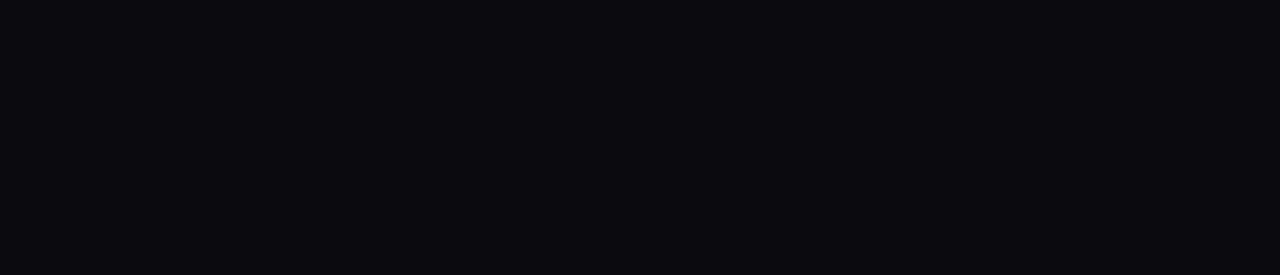
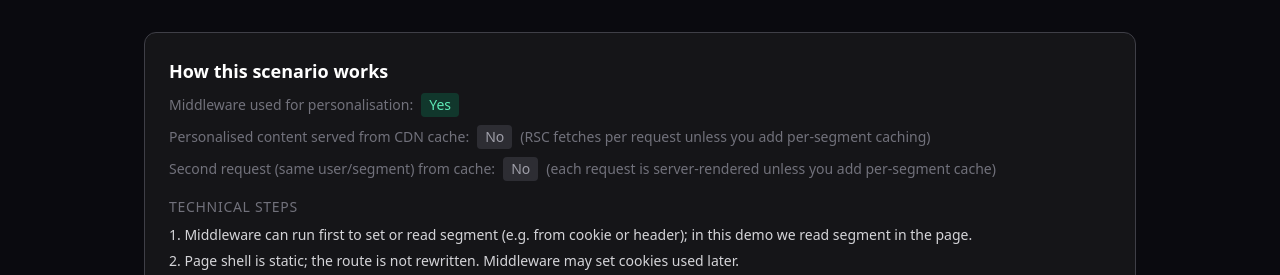
Before and after one commit to gjshah7254/personalisation-scenarios, a Next.js app: page /scenario-4 in a window 1280 px wide. Shown: the part 525-800 px from the top of the page. Built offline with nearby package versions, Linux system fonts and the light colour scheme; no server answers.

Commit message:
Added some technical explanation

```diff
--- /dev/null
+++ b/src/app/components/ScenarioExplanation.tsx
@@ -0,0 +1,77 @@
+interface ScenarioExplanationProps {
+  title: string;
+  middlewareUsed: boolean;
+  contentServedFromCdn: boolean;
+  contentServedFromCdnNote?: string;
+  secondRequestFromCache: boolean;
+  secondRequestFromCacheNote?: string;
+  steps: string[];
+}
+
+export function ScenarioExplanation({
+  title,
+  middlewareUsed,
+  contentServedFromCdn,
+  contentServedFromCdnNote,
+  secondRequestFromCache,
+  secondRequestFromCacheNote,
+  steps,
+}: ScenarioExplanationProps) {
+  return (
+    <section className="rounded-xl border border-zinc-700 bg-zinc-900/80 p-6">
+      <h2 className="text-lg font-semibold text-white">{title}</h2>
+      <div className="mt-2 flex flex-wrap items-center gap-x-4 gap-y-2 text-sm">
+        <span className="flex items-center gap-2">
+          <span className="text-zinc-500">Middleware used for personalisation:</span>
+          <span
+            className={
+              middlewareUsed
+                ? "rounded bg-emerald-500/20 px-2 py-0.5 font-medium text-emerald-300"
+                : "rounded bg-zinc-600/40 px-2 py-0.5 font-medium text-zinc-400"
+            }
+          >
+            {middlewareUsed ? "Yes" : "No"}
+          </span>
+        </span>
+        <span className="flex items-center gap-2">
+          <span className="text-zinc-500">Personalised content served from CDN cache:</span>
+          <span
+            className={
+              contentServedFromCdn
+                ? "rounded bg-emerald-500/20 px-2 py-0.5 font-medium text-emerald-300"
+                : "rounded bg-zinc-600/40 px-2 py-0.5 font-medium text-zinc-400"
+            }
+          >
+            {contentServedFromCdn ? "Yes" : "No"}
+          </span>
+          {contentServedFromCdnNote && (
+            <span className="text-zinc-500">({contentServedFromCdnNote})</span>
+          )}
+        </span>
+        <span className="flex items-center gap-2">
+          <span className="text-zinc-500">Second request (same user/segment) from cache:</span>
+          <span
+            className={
+              secondRequestFromCache
+                ? "rounded bg-emerald-500/20 px-2 py-0.5 font-medium text-emerald-300"
+                : "rounded bg-zinc-600/40 px-2 py-0.5 font-medium text-zinc-400"
+            }
+          >
+            {secondRequestFromCache ? "Yes" : "No"}
+          </span>
+          {secondRequestFromCacheNote && (
+            <span className="text-zinc-500">({secondRequestFromCacheNote})</span>
+          )}
+        </span>
+      </div>
+      <h3 className="mt-4 text-sm font-medium uppercase tracking-wider text-zinc-500">
+        Technical steps
+      </h3>
+      <ol className="mt-2 list-inside list-decimal space-y-1.5 text-sm text-zinc-300">
+        {steps.map((step, i) => (
+          <li key={i}>{step}</li>
+        ))}
+      </ol>
+    </section>
+  );
+}
--- a/src/app/scenario-1/page.tsx
+++ b/src/app/scenario-1/page.tsx
@@ -1,6 +1,7 @@
 import Link from "next/link";
 import { getUserIdFromCookie } from "@/lib/cookies";
 import { getUserById } from "@/lib/users";
+import { ScenarioExplanation } from "@/app/components/ScenarioExplanation";
 import { StaticBuildTimeBlock } from "@/app/components/StaticBuildTimeBlock";
 import { PersonalisedBlock } from "./PersonalisedBlock";
 
@@ -29,6 +30,24 @@ export default async function Scenario1Page() {
         </h2>
         <PersonalisedBlock user={user} />
       </div>
+
+      <ScenarioExplanation
+        title="How this scenario works"
+        middlewareUsed={false}
+        contentServedFromCdn={false}
+        contentServedFromCdnNote="server-rendered per request"
+        secondRequestFromCache={false}
+        secondRequestFromCacheNote="each request is server-rendered"
+        steps={[
+          "Request hits the Next.js server (no middleware runs for this route).",
+          "Page is rendered as a Server Component (RSC).",
+          "Server reads the user/segment from cookies (e.g. personalisation-user-id, personalisation-segment).",
+          "Server looks up the user (e.g. from mock data) and chooses the variant (Segment A or B).",
+          "Personalised block is rendered on the server with the chosen variant.",
+          "Full HTML is streamed to the client. No client-side JS is needed for the personalised content.",
+          "Second request (same user/segment): No — the page is dynamic; each request is re-rendered on the server. Same user visiting again does not get a cached response unless you add caching (e.g. unstable_cache or segment-based cache).",
+        ]}
+      />
     </div>
   );
 }
--- a/src/app/scenario-2/page.tsx
+++ b/src/app/scenario-2/page.tsx
@@ -1,4 +1,5 @@
 import Link from "next/link";
+import { ScenarioExplanation } from "@/app/components/ScenarioExplanation";
 import { StaticBuildTimeBlock } from "@/app/components/StaticBuildTimeBlock";
 import { ClientPersonalisedBlock } from "./ClientPersonalisedBlock";
 
@@ -26,6 +27,24 @@ export default function Scenario2Page() {
         </h2>
         <ClientPersonalisedBlock />
       </div>
+
+      <ScenarioExplanation
+        title="How this scenario works"
+        middlewareUsed={false}
+        contentServedFromCdn={false}
+        contentServedFromCdnNote="client-rendered after hydration; page shell can be from CDN"
+        secondRequestFromCache={true}
+        secondRequestFromCacheNote="page HTML from CDN; personalised block filled client-side again"
+        steps={[
+          "Page is pre-rendered at build time (or served from CDN). No middleware runs.",
+          "Static HTML is sent to the client; the page shell is identical for all users.",
+          "Client-side JS hydrates the page. The personalised block is a Client Component.",
+          "The client component runs in the browser and calls an API (e.g. GET /api/me) to get the current user/segment from cookies.",
+          "Once the API returns, the component re-renders with the correct variant (Segment A or B).",
+          "Personalisation happens entirely in the browser after the initial load.",
+          "Second request (same user/segment): Yes for the page HTML — it is served from CDN cache (same static page for everyone). The personalised block is still filled in on the client after hydration; the API may be cached by the browser or CDN.",
+        ]}
+      />
     </div>
   );
 }
--- a/src/app/scenario-3/[segment]/page.tsx
+++ b/src/app/scenario-3/[segment]/page.tsx
@@ -1,5 +1,6 @@
 import Link from "next/link";
 import type { Segment } from "@/lib/types";
+import { ScenarioExplanation } from "@/app/components/ScenarioExplanation";
 import { StaticBuildTimeBlock } from "@/app/components/StaticBuildTimeBlock";
 
 interface PageProps {
@@ -37,6 +38,24 @@ export default async function Scenario3SegmentPage({ params }: PageProps) {
         </h2>
         <SegmentContent segment={seg} />
       </div>
+
+      <ScenarioExplanation
+        title="How this scenario works"
+        middlewareUsed={true}
+        contentServedFromCdn={true}
+        contentServedFromCdnNote="whole page is static per segment, CDN-cached"
+        secondRequestFromCache={true}
+        secondRequestFromCacheNote="same segment gets same static page from CDN"
+        steps={[
+          "Request hits Vercel edge; middleware runs before the page.",
+          "Middleware reads the segment from cookies (e.g. personalisation-segment). Defaults to A if missing.",
+          "Middleware rewrites the URL: /scenario-3 → /scenario-3/A or /scenario-3/B (internal rewrite; browser URL stays /scenario-3).",
+          "Next.js serves the matching static page from generateStaticParams (pre-built at build time for A and B).",
+          "Response is served from CDN; each segment has its own cached static HTML. No server render at request time.",
+          "Whole page is personalised by segment; no per-component logic—the entire page variant is static.",
+          "Second request (same user/segment): Yes — the same segment gets the same pre-built static page from CDN cache. No server or edge run; response is fully cached per segment.",
+        ]}
+      />
     </div>
   );
 }
--- a/src/app/scenario-4/page.tsx
+++ b/src/app/scenario-4/page.tsx
@@ -1,5 +1,6 @@
 import Link from "next/link";
 import { getSegmentFromCookie } from "@/lib/cookies";
+import { ScenarioExplanation } from "@/app/components/ScenarioExplanation";
 import { StaticBuildTimeBlock } from "@/app/components/StaticBuildTimeBlock";
 import { SegmentDataBlock } from "./SegmentDataBlock";
 
@@ -30,6 +31,24 @@ export default async function Scenario4Page() {
         </h2>
         <SegmentDataBlock segment={segment} />
       </div>
+
+      <ScenarioExplanation
+        title="How this scenario works"
+        middlewareUsed={true}
+        contentServedFromCdn={false}
+        contentServedFromCdnNote="RSC fetches per request unless you add per-segment caching"
+        secondRequestFromCache={false}
+        secondRequestFromCacheNote="each request is server-rendered unless you add per-segment cache"
+        steps={[
+          "Middleware can run first to set or read segment (e.g. from cookie or header); in this demo we read segment in the page.",
+          "Page shell is static; the route is not rewritten. Middleware may set cookies used later.",
+          "Page loads as a Server Component. It reads the segment from cookies (e.g. personalisation-segment).",
+          "A Server Component (SegmentDataBlock) fetches or computes segment-specific data (e.g. different features per segment).",
+          "Cache can be configured per segment (e.g. fetch with cache key or segment in revalidatePath) so each segment has its own cached response.",
+          "Result: static shell plus server-rendered, segment-specific sections; good balance of cache and personalisation.",
+          "Second request (same user/segment): No by default — the RSC runs again and fetches segment data per request. If you add per-segment caching (e.g. fetch cache or unstable_cache with segment key), the second request for the same segment can be served from cache.",
+        ]}
+      />
     </div>
   );
 }
--- a/src/app/scenario-5/page.tsx
+++ b/src/app/scenario-5/page.tsx
@@ -1,5 +1,6 @@
 import Link from "next/link";
 import { Suspense } from "react";
+import { ScenarioExplanation } from "@/app/components/ScenarioExplanation";
 import { StaticBuildTimeBlock } from "@/app/components/StaticBuildTimeBlock";
 import { StreamedPersonalisedBlock } from "./StreamedPersonalisedBlock";
 
@@ -38,6 +39,24 @@ export default function Scenario5Page() {
           <StreamedPersonalisedBlock />
         </Suspense>
       </div>
+
+      <ScenarioExplanation
+        title="How this scenario works"
+        middlewareUsed={false}
+        contentServedFromCdn={false}
+        contentServedFromCdnNote="streamed from server, not pre-cached"
+        secondRequestFromCache={false}
+        secondRequestFromCacheNote="streamed from server each time unless you add caching"
+        steps={[
+          "Request hits the server. No middleware is used for personalisation on this route.",
+          "The page shell (including static content and the Suspense fallback) streams to the client first so the user sees content immediately.",
+          "Meanwhile, the server resolves the async personalised block (StreamedPersonalisedBlock): reads cookies, looks up user, chooses variant.",
+          "When the personalised block is ready, it is streamed as the next RSC chunk and replaces the Suspense fallback.",
+          "User sees static shell first, then personalised content when ready—reducing perceived latency while still personalising server-side.",
+          "RSC streaming allows partial personalisation without blocking the whole page on server work.",
+          "Second request (same user/segment): No — the page and streamed block are rendered on the server again. Same user visiting again gets a fresh server render unless you add caching (e.g. per-user or per-segment cache for the streamed component).",
+        ]}
+      />
     </div>
   );
 }
```
